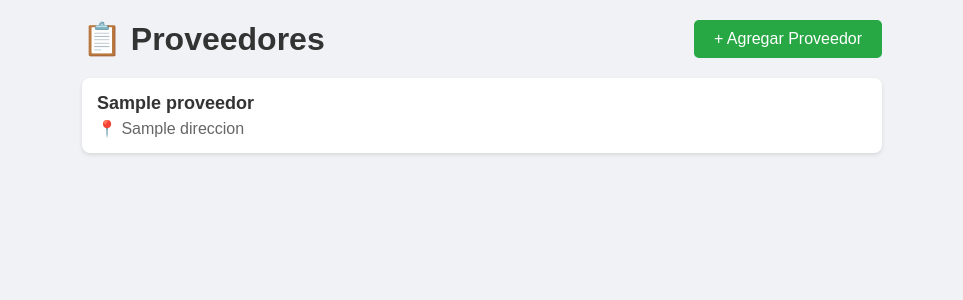
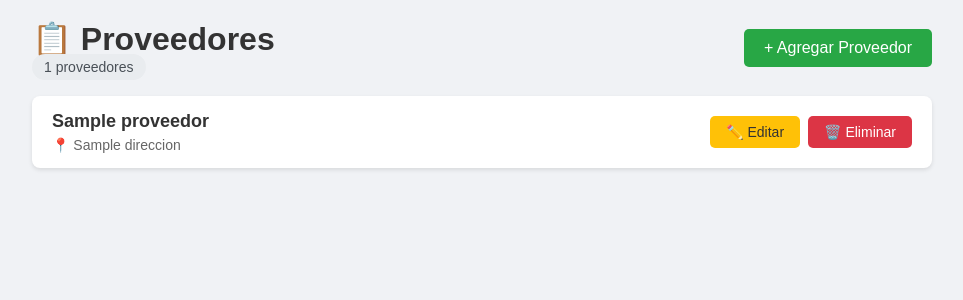
Before and after one commit to kwlyvzla/pruebas, a Django app: template Proveedores/templates/proveedores/lista.html in a window 1280 px wide. Shown: the top 300 px of the page, without its empty margins (158-1121 px from the left). Run offline with Django 5.2, Linux system fonts and the light colour scheme; the template is opened without the code that fills it: most values are stand-ins (such as "Sample title", 1, 10 or a date in 2020).

Commit message:
Add files via upload

```diff
--- a/Proveedores/admin.py
+++ b/Proveedores/admin.py
@@ -1,4 +1,4 @@
 from django.contrib import admin
-from .models import Proveedores
+from .models import Proveedor  # ← SINGULAR
 
-admin.site.register(Proveedores)
+admin.site.register(Proveedor)  # ← SINGULAR
--- a/Proveedores/templates/proveedores/lista.html
+++ b/Proveedores/templates/proveedores/lista.html
@@ -5,8 +5,15 @@
     <style>
         * { margin: 0; padding: 0; box-sizing: border-box; }
         body { font-family: Arial; background: #f0f2f5; padding: 20px; }
-        .container { max-width: 800px; margin: auto; }
-        .header { display: flex; justify-content: space-between; align-items: center; margin-bottom: 20px; }
+        .container { max-width: 900px; margin: auto; }
+        .header {
+            display: flex;
+            justify-content: space-between;
+            align-items: center;
+            margin-bottom: 20px;
+            flex-wrap: wrap;
+            gap: 10px;
+        }
         h1 { color: #333; }
         .btn-agregar {
             background: #28a745;
@@ -14,44 +21,119 @@
             padding: 10px 20px;
             text-decoration: none;
             border-radius: 5px;
+            display: inline-block;
+            transition: 0.3s;
         }
         .btn-agregar:hover { background: #218838; }
+
         .card {
             background: white;
-            padding: 15px;
+            padding: 15px 20px;
             margin-bottom: 10px;
             border-radius: 8px;
             box-shadow: 0 2px 4px rgba(0,0,0,0.1);
             display: flex;
             justify-content: space-between;
             align-items: center;
+            flex-wrap: wrap;
+            gap: 10px;
+            transition: 0.2s;
         }
-        .card strong { font-size: 18px; color: #333; }
-        .card .direccion { color: #666; margin-top: 5px; }
-        .vacio { text-align: center; color: #666; padding: 40px; background: white; border-radius: 8px; }
+        .card:hover { box-shadow: 0 4px 8px rgba(0,0,0,0.15); }
+
+        .info {
+            flex: 1;
+            min-width: 200px;
+        }
+        .info strong {
+            font-size: 18px;
+            color: #333;
+            display: block;
+        }
+        .info .direccion {
+            color: #666;
+            margin-top: 5px;
+            font-size: 14px;
+        }
+
+        .acciones {
+            display: flex;
+            gap: 8px;
+            flex-wrap: wrap;
+        }
+        .btn-editar {
+            background: #ffc107;
+            color: #333;
+            padding: 8px 16px;
+            text-decoration: none;
+            border-radius: 5px;
+            font-size: 14px;
+            transition: 0.3s;
+            border: none;
+            cursor: pointer;
+        }
+        .btn-editar:hover { background: #e0a800; }
+
+        .btn-eliminar {
+            background: #dc3545;
+            color: white;
+            padding: 8px 16px;
+            text-decoration: none;
+            border-radius: 5px;
+            font-size: 14px;
+            transition: 0.3s;
+            border: none;
+            cursor: pointer;
+        }
+        .btn-eliminar:hover { background: #c82333; }
+
+        .vacio {
+            text-align: center;
+            color: #666;
+            padding: 40px;
+            background: white;
+            border-radius: 8px;
+        }
+        .vacio a { color: #28a745; text-decoration: none; }
+        .vacio a:hover { text-decoration: underline; }
+
+        .contador {
+            background: #e9ecef;
+            padding: 5px 12px;
+            border-radius: 20px;
+            font-size: 14px;
+            color: #495057;
+        }
     </style>
 </head>
 <body>
     <div class="container">
         <div class="header">
-            <h1>📋 Proveedores</h1>
+            <div>
+                <h1>📋 Proveedores</h1>
+                <span class="contador">{{ proveedores|length }} proveedores</span>
+            </div>
             <a href="{% url 'agregar' %}" class="btn-agregar">+ Agregar Proveedor</a>
         </div>
 
         {% if proveedores %}
-            {% for proveedor in proveedores %}
-                <div class="card">
-                    <div>
-                        <strong>{{ proveedor.nombre }}</strong>
-                        <div class="direccion">📍 {{ proveedor.direccion }}</div>
-                    </div>
+            {% for proveedor in proveedores %}  <!-- ← proveedores (minúscula, plural) -->
+             <div class="card">
+                <div class="info">
+                    <strong>{{ proveedor.nombre }}</strong>
+                    <div class="direccion">📍 {{ proveedor.direccion }}</div>
                 </div>
+            <div class="acciones">
+                <a href="{% url 'editar' proveedor.id %}" class="btn-editar">✏️ Editar</a>
+                <a href="{% url 'eliminar' proveedor.id %}" class="btn-eliminar">🗑️ Eliminar</a>
+            </div>
+            </div>
             {% endfor %}
         {% else %}
             <div class="vacio">
                 <p>No hay proveedores registrados</p>
                 <p style="margin-top: 10px;">
-                    <a href="{% url 'agregar' %}" style="color: #28a745;">Agregar el primero</a>
+                    <a href="{% url 'agregar' %}">➕ Agregar el primer proveedor</a>
                 </p>
             </div>
         {% endif %}
--- a/Proveedores/urls.py
+++ b/Proveedores/urls.py
@@ -2,6 +2,8 @@ from django.urls import path
 from . import views
 
 urlpatterns = [
-    path('', views.lista_proveedores, name='lista'),
+    path('', views.lista_proveedores, name='lista'),  # ← lista_proveedores (minúscula)
     path('agregar/', views.agregar_proveedor, name='agregar'),
+    path('editar/<int:id>/', views.editar_proveedor, name='editar'),
+    path('eliminar/<int:id>/', views.eliminar_proveedor, name='eliminar'),
 ]
```
Also changed, not shown: Proveedores/models.py (+4 -4 lines), Proveedores/templates/proveedores/editar.html (added, +73 -0 lines), Proveedores/templates/proveedores/eliminar.html (added, +74 -0 lines), Proveedores/views.py (+30 -6 lines), Proveedores/migrations/0002_proveedor_delete_proveedores.py (added).
